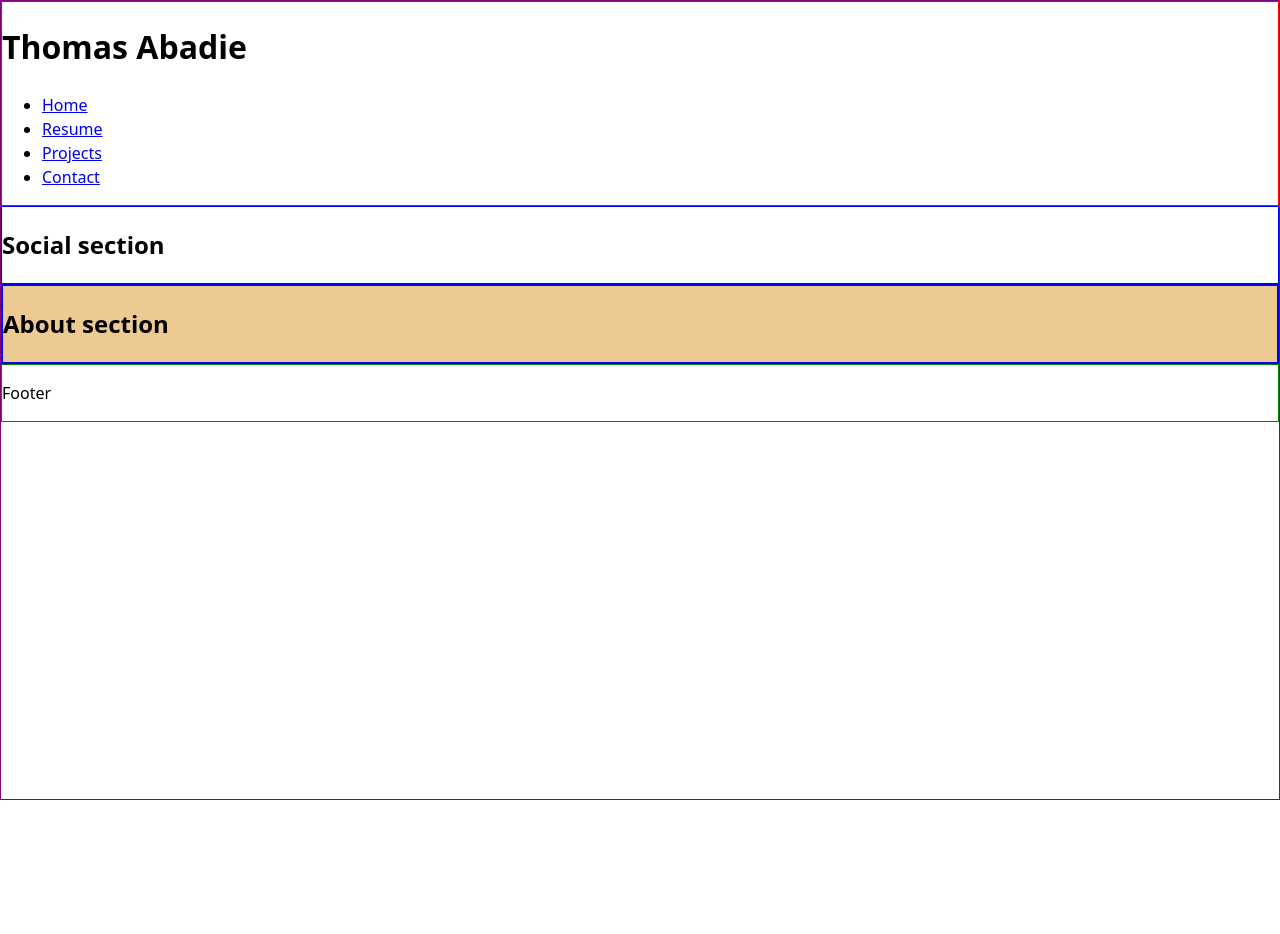
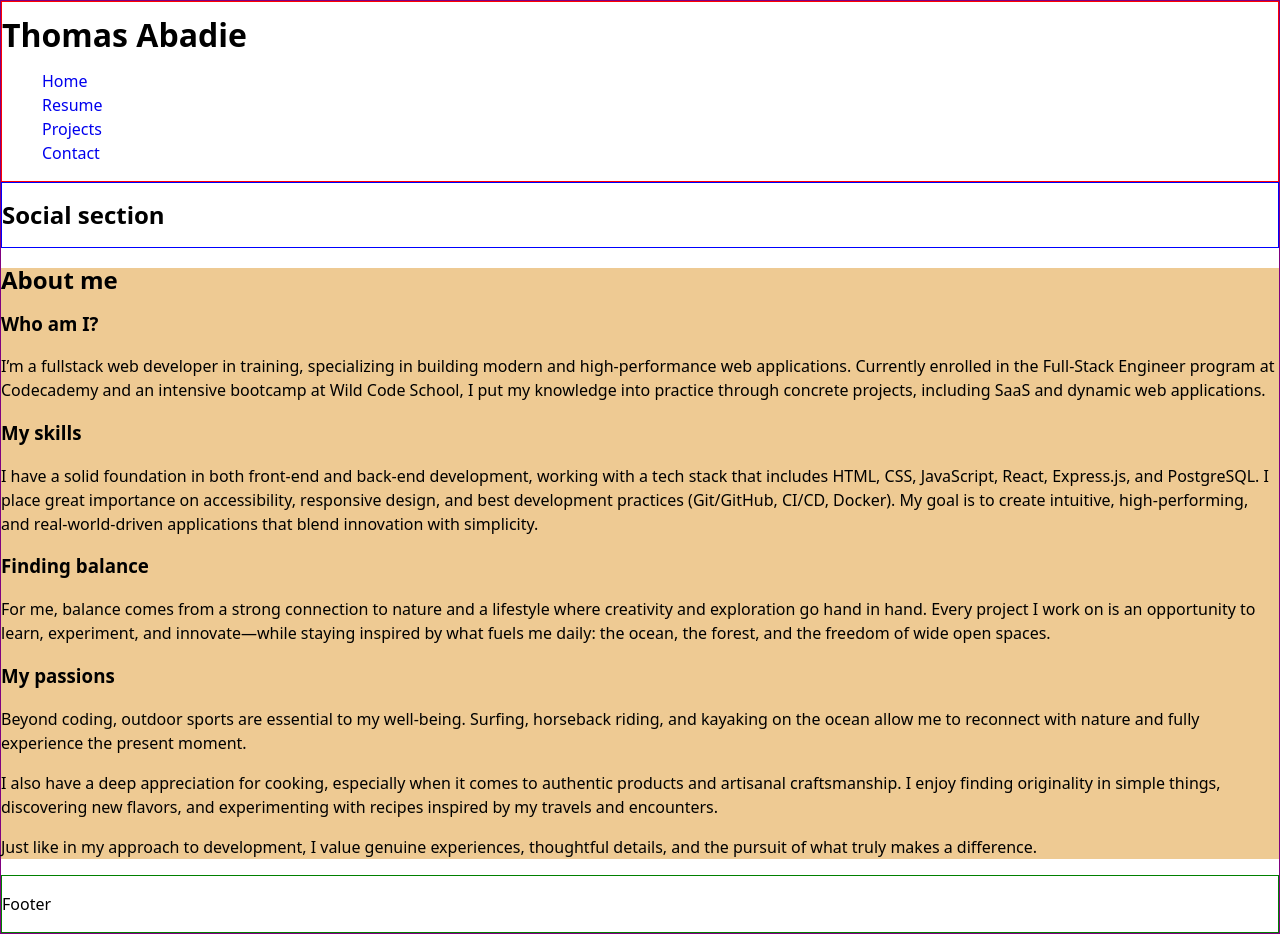
Before and after one commit to tomabadie/portfolio, a React (Vite) app: page / in a window 1280 px wide. Before the commit the page ends 800 px from the top, so only its background shows below. Built offline with nearby package versions, Linux system fonts and the light colour scheme.

Commit message:
Update aboutData syntax

```diff
--- a/src/index.css
+++ b/src/index.css
@@ -1,7 +1,18 @@
 :root {
   font-family: system-ui, Avenir, Helvetica, Arial, sans-serif;
-  line-height: 1.5;
+  line-height: 1.5rem;
   font-weight: 400;
+
+  --light-text-color: rgba(0, 0, 0, 1);
+  --light-background-color: rgba(255, 255, 255, 1);
+  --light-bloc-bg-color: rgba(243, 226, 179, 0.6);
+  --light-bloc-border-color: rgba(243, 226, 179, 1);
+
+  --dark-text-color: rgba(255, 255, 255, 1);
+  --dark-background-color: rgba(0, 0, 0, 1);
+  --dark-bloc-bg-color: rgba(52, 59, 95, 0.6);
+  --dark-bloc-border-color: rgba(52, 59, 95, 1);
+
 /*
   color-scheme: light dark;
   color: rgba(255, 255, 255, 0.87);
--- a/src/main.tsx
+++ b/src/main.tsx
@@ -15,6 +15,10 @@ import Resume from "./pages/resume/components/Resume.tsx";
 import Projects from "./pages/projects/components/Projects.tsx";
 import Contact from "./pages/contact/components/Contact.tsx";
 
+// content
+
+import { aboutDataEn } from "./pages/about/data/aboutData.en.tsx";
+
 // router creation
 
 const router = createBrowserRouter([
@@ -23,7 +27,7 @@ const router = createBrowserRouter([
     children : [
       {
         path: "/",
-        element: <About />
+        element: <About aboutDataList={aboutDataEn} />
       },
       {
         path: "/resume",
--- a/src/pages/about/components/About.tsx
+++ b/src/pages/about/components/About.tsx
@@ -1,9 +1,20 @@
 import "./About.css"
+import type { AboutProps } from "../data/aboutType";
 
-const About = () => {
+const About = ({aboutDataList} : AboutProps) => {
     return (
         <section className="about-section">
-            <h2>About section</h2>
+            <h2>About me</h2>
+            {aboutDataList.map(item => (
+                <section key={item.id}>
+                <h3>{item.title}</h3>
+                {item.content.map( (paragraph => (
+                    <p key={paragraph.id}>
+                        {paragraph.content} <br />
+                    </p>
+                )))}
+                </section>
+            ))}
         </section>
     )
 }
--- a/src/pages/about/data/aboutData.en.tsx
+++ b/src/pages/about/data/aboutData.en.tsx
@@ -0,0 +1,50 @@
+export const aboutDataEn = [
+  {
+    id: "home-1",
+    title: "Who am I?",
+    content: [
+      {
+        id: "home-1-parag-1",
+        content: "I’m a fullstack web developer in training, specializing in building modern and high-performance web applications. Currently enrolled in the Full-Stack Engineer program at Codecademy and an intensive bootcamp at Wild Code School, I put my knowledge into practice through concrete projects, including SaaS and dynamic web applications."
+      }
+    ]
+  },
+  {
+    id: "home-2",
+    title: "My skills",
+    content: [
+      {
+        id: "home-2-parag-1",
+        content: "I have a solid foundation in both front-end and back-end development, working with a tech stack that includes HTML, CSS, JavaScript, React, Express.js, and PostgreSQL. I place great importance on accessibility, responsive design, and best development practices (Git/GitHub, CI/CD, Docker). My goal is to create intuitive, high-performing, and real-world-driven applications that blend innovation with simplicity."
+      }
+    ]
+  },
+  {
+    id: "home-3",
+    title: "Finding balance",
+    content: [
+      {
+        id: "home-3-parag-1",
+        content: "For me, balance comes from a strong connection to nature and a lifestyle where creativity and exploration go hand in hand. Every project I work on is an opportunity to learn, experiment, and innovate—while staying inspired by what fuels me daily: the ocean, the forest, and the freedom of wide open spaces."
+      }
+    ]
+  },
+  {
+    id: "home-4",
+    title: "My passions",
+    content: [
+      {
+        id: "home-4-parag-1",
+        content: "Beyond coding, outdoor sports are essential to my well-being. Surfing, horseback riding, and kayaking on the ocean allow me to reconnect with nature and fully experience the present moment."
+      },
+      {
+        id: "home-4-parag-2",
+        content: "I also have a deep appreciation for cooking, especially when it comes to authentic products and artisanal craftsmanship. I enjoy finding originality in simple things, discovering new flavors, and experimenting with recipes inspired by my travels and encounters."
+      },
+      {
+        id: "home-4-parag-3",
+        content: "Just like in my approach to development, I value genuine experiences, thoughtful details, and the pursuit of what truly makes a difference."
+      }
+    ]
+  },
+];
--- /dev/null
+++ b/src/pages/about/data/aboutType.tsx
@@ -0,0 +1,14 @@
+export interface AboutParagraphProps {
+    id: string;
+    content: string;
+}
+
+export interface AboutItemProps {
+    id: string;
+    title: string;
+    content: AboutParagraphProps[];
+}
+
+export interface AboutProps {
+    aboutDataList: AboutItemProps[];
+}
--- a/src/shared/components/Header/Header.css
+++ b/src/shared/components/Header/Header.css
@@ -1,3 +1,15 @@
 header {
     border: 1px solid red;
+
+    nav {
+        ul {
+            li {
+                list-style: none;
+                a {
+                    text-decoration: none;
+                }
+            }
+        }
+    }
+
 }
--- a/src/shared/components/Social/components/Social.css
+++ b/src/shared/components/Social/components/Social.css
@@ -1,3 +1,3 @@
-section {
+.social-section {
     border: 1px solid blue;
 }
--- a/src/shared/components/Social/components/Social.tsx
+++ b/src/shared/components/Social/components/Social.tsx
@@ -2,7 +2,7 @@ import "./Social.css"
 
 const Social = () => {
     return (
-        <section>
+        <section className="social-section">
             <h2>Social section</h2>
         </section>
     )
```
Also changed, not shown: src/pages/about/data/aboutData.fr.tsx (+50 -0 lines).
